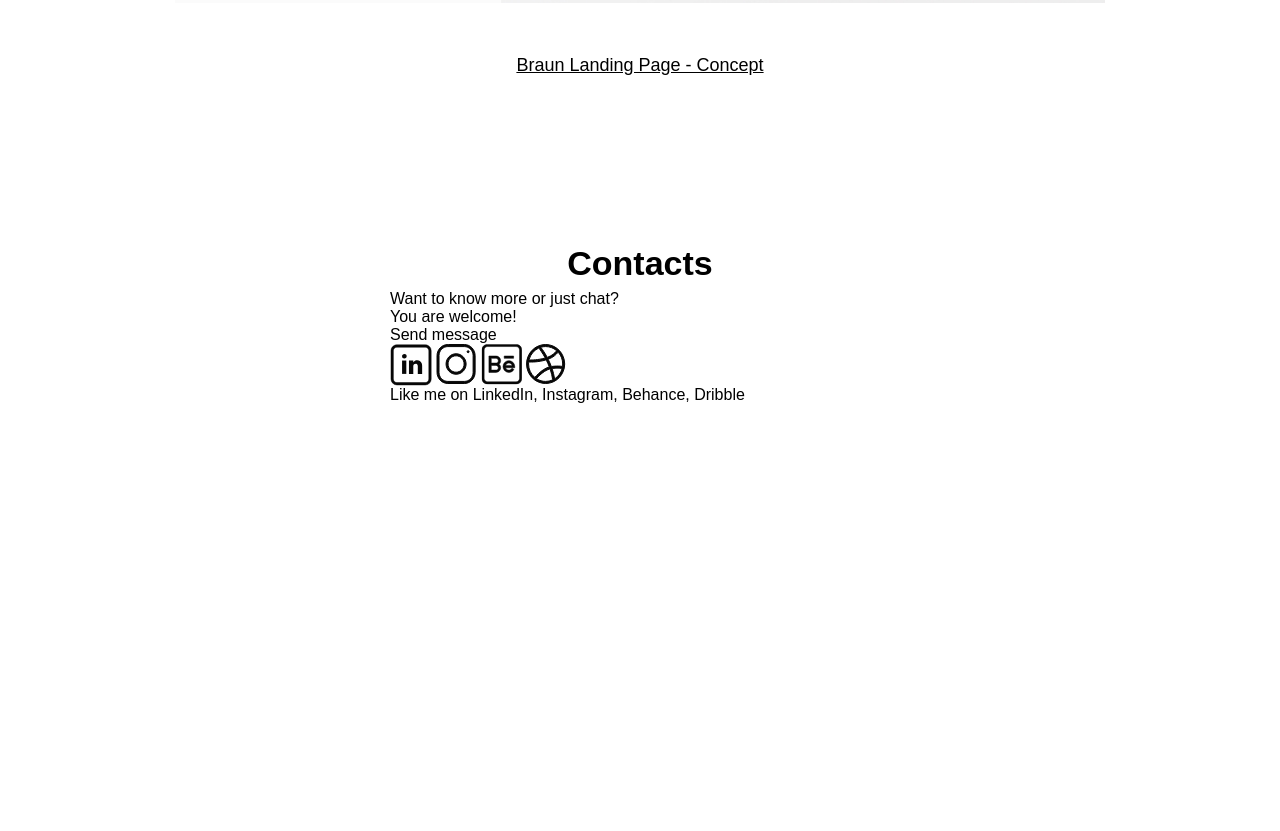
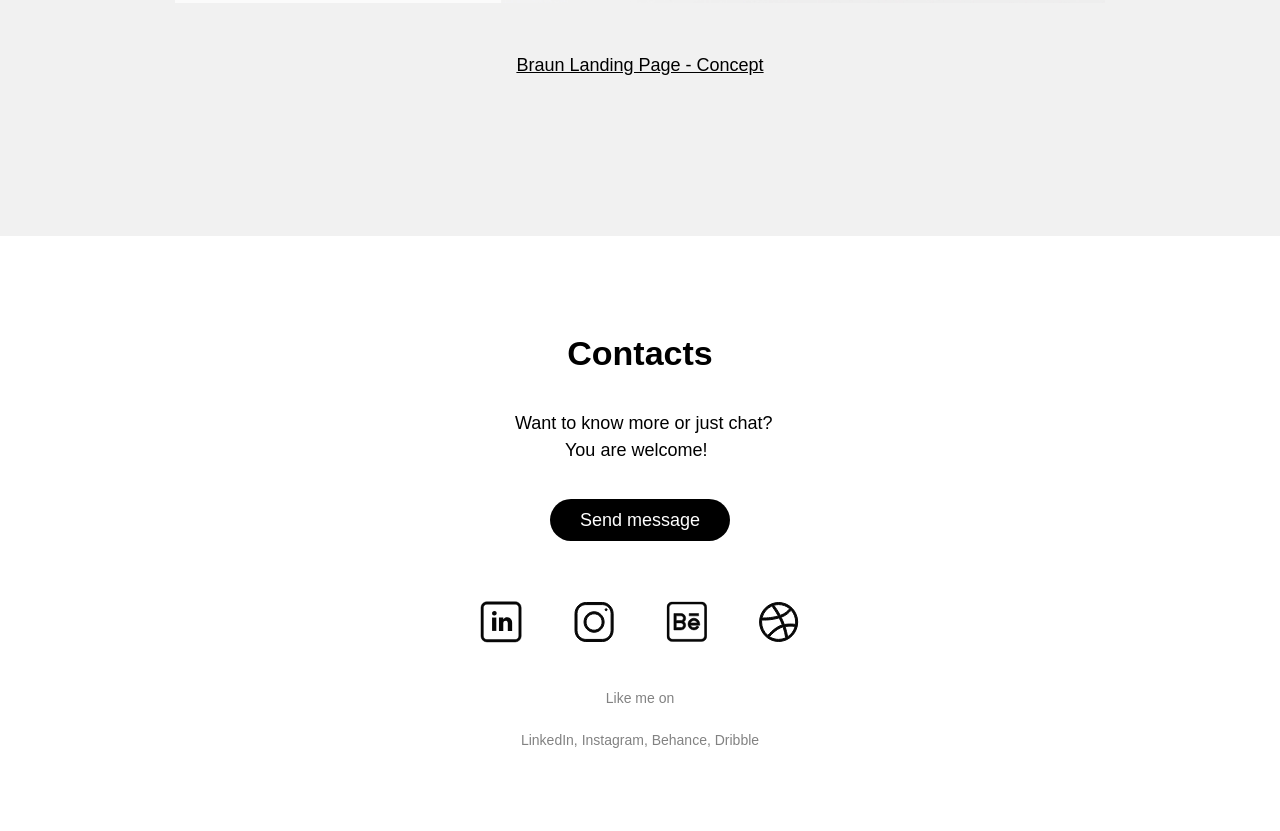
Before and after one commit to Kirien1991/Portfolio, a plain HTML site: page html/index.html in a window 1280 px wide. Shown: the part 3132-3963 px from the top of the page. Before the commit the page ends 3868 px from the top, so only its background shows below. Drawn offline with Linux system fonts and the light colour scheme.

Commit message:
щзут

```diff
--- a/css/contact.css
+++ b/css/contact.css
@@ -7,15 +7,18 @@
   margin: 0 auto;
 }
 
-.contact__item {
-}
-
 .contact__title {
   font-size: 34px;
   font-weight: bold;
   line-height: 54px;
   display: flex;
   justify-content: center;
+  padding-top: 90px;
+}
+
+.contact__title:hover {
+  text-decoration: underline;
+  text-decoration-color: rgb(34, 109, 179);
 }
 
 .contact__title:hover {
@@ -24,18 +27,80 @@
 }
 
 .contact__text {
+  font-size: 18px;
+  font-weight: 400px;
+  line-height: 27px;
+  padding-left: 125px;
+  margin-top: 30px;
+}
+
+.contact__text:hover {
+  text-decoration: underline;
+  text-decoration-color: rgb(34, 109, 179);
+}
+
+.contact__text--bot {
+  padding-left: 50px;
 }
 
 .contact__button {
+  display: flex;
+  justify-content: center;
+  width: 180px;
+  height: 42px;
+  text-align: center;
+  color: #fff;
+  text-decoration: none;
+  background: black;
+  margin: 0 auto;
+  margin-top: 35px;
+  border-radius: 21px;
+}
+
+.btn {
+  font-size: 18px;
+  font-weight: 400px;
+  line-height: 27px;
+}
+
+.contact__button:hover {
+  text-decoration: underline;
+  text-decoration-color: rgb(34, 109, 179);
 }
 
 .contact__image {
+  display: flex;
+  justify-content: center;
+  margin-top: 60px;
+}
+
+.contact__image img {
+  padding-left: 25px;
+  padding-right: 27px;
 }
 
 .contact__text--bottom {
+  margin-top: 45px;
+  display: flex;
+  flex-direction: column;
+  font-size: 14px;
+  font-weight: 400px;
+  line-height: 21px;
+  color: #828282;
 }
 
 .contact__text--bottom:hover {
   text-decoration: underline;
   text-decoration-color: rgb(34, 109, 179);
 }
+
+.around {
+  display: flex;
+  justify-content: center;
+}
+
+.around--bottom {
+  display: flex;
+  justify-content: center;
+  margin-bottom: 80px;
+}
--- a/css/potrfolio.css
+++ b/css/potrfolio.css
@@ -1,5 +1,6 @@
 .portfolio {
   height: 2172px;
+  background-color: #f1f1f1;
 }
 
 .wrapper__portfolio {
--- a/css/section.css
+++ b/css/section.css
@@ -26,6 +26,9 @@
   text-decoration-color: aqua;
 }
 
+.contact__button {
+}
+
 .content__desc--title {
   font-size: 14px;
   line-height: 28px;
--- a/html/index.html
+++ b/html/index.html
@@ -96,9 +96,8 @@
 
     <div class="contact">
       <div class="wrapper__contact">
-
           <h1 class="contact__title">Contacts</h1>
-          <p class="contact__text">Want to know more or just chat? <br>You are welcome!</p>
+          <p class="contact__text">Want to know more or just chat? <br><span class="contact__text--bot">You are welcome!</span></p>
           <div class="contact__button">
             <button class="btn">Send message</button>
           </div>
@@ -108,9 +107,10 @@
             <img src="../image/socials/Behance.svg" alt="" class="image__bottom">
             <img src="../image/socials/Dribble.svg" alt="" class="image__bottom">
           </div>
-          <p class="contact__text--bottom">Like me on LinkedIn, Instagram, Behance, Dribble</p>
+          <p class="contact__text--bottom">
+            <span class="around">Like me on</span><br>
+            <span class="around--bottom">LinkedIn, Instagram, Behance, Dribble</span></p>
         </div>
-
     </div>
   </body>
 </html>
```
